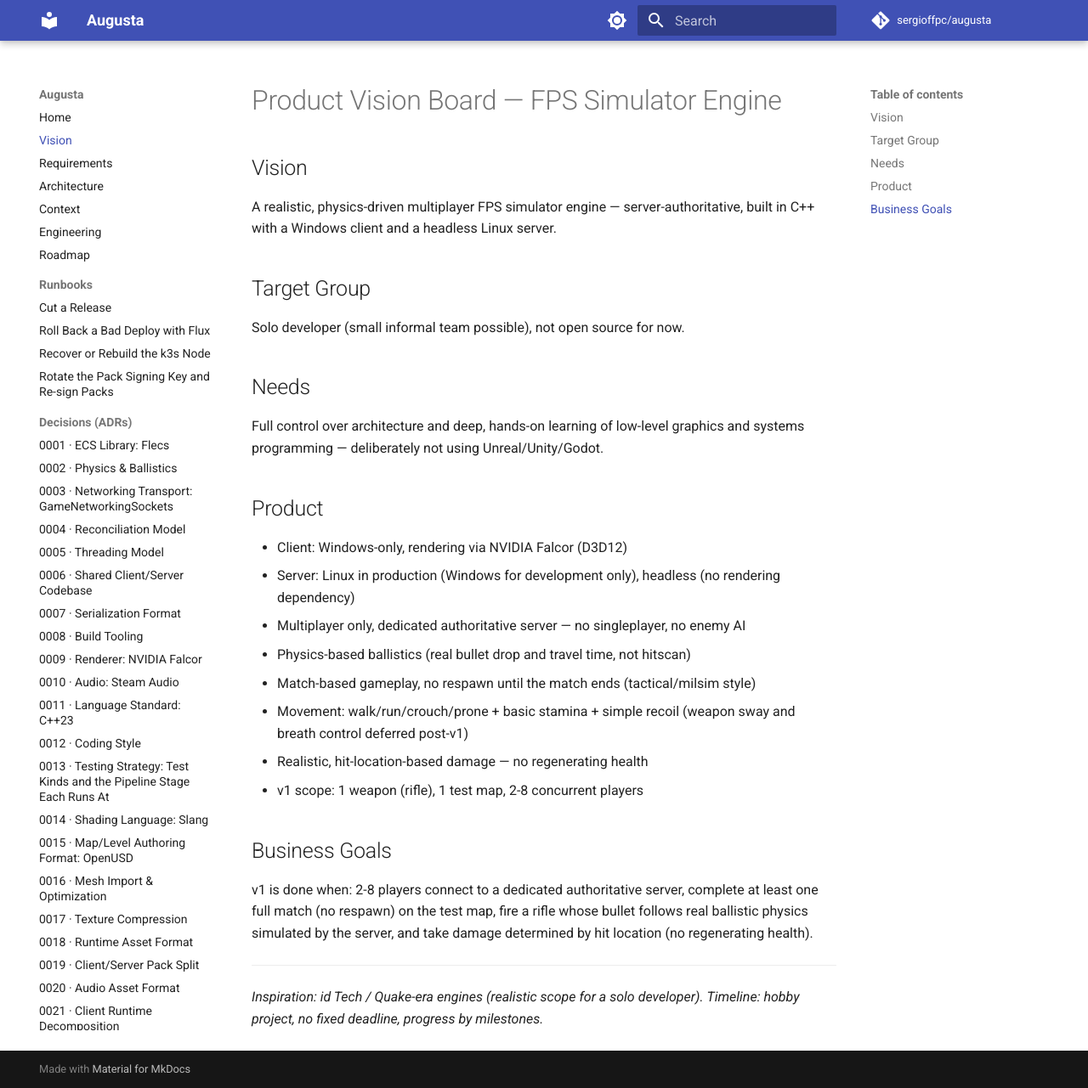
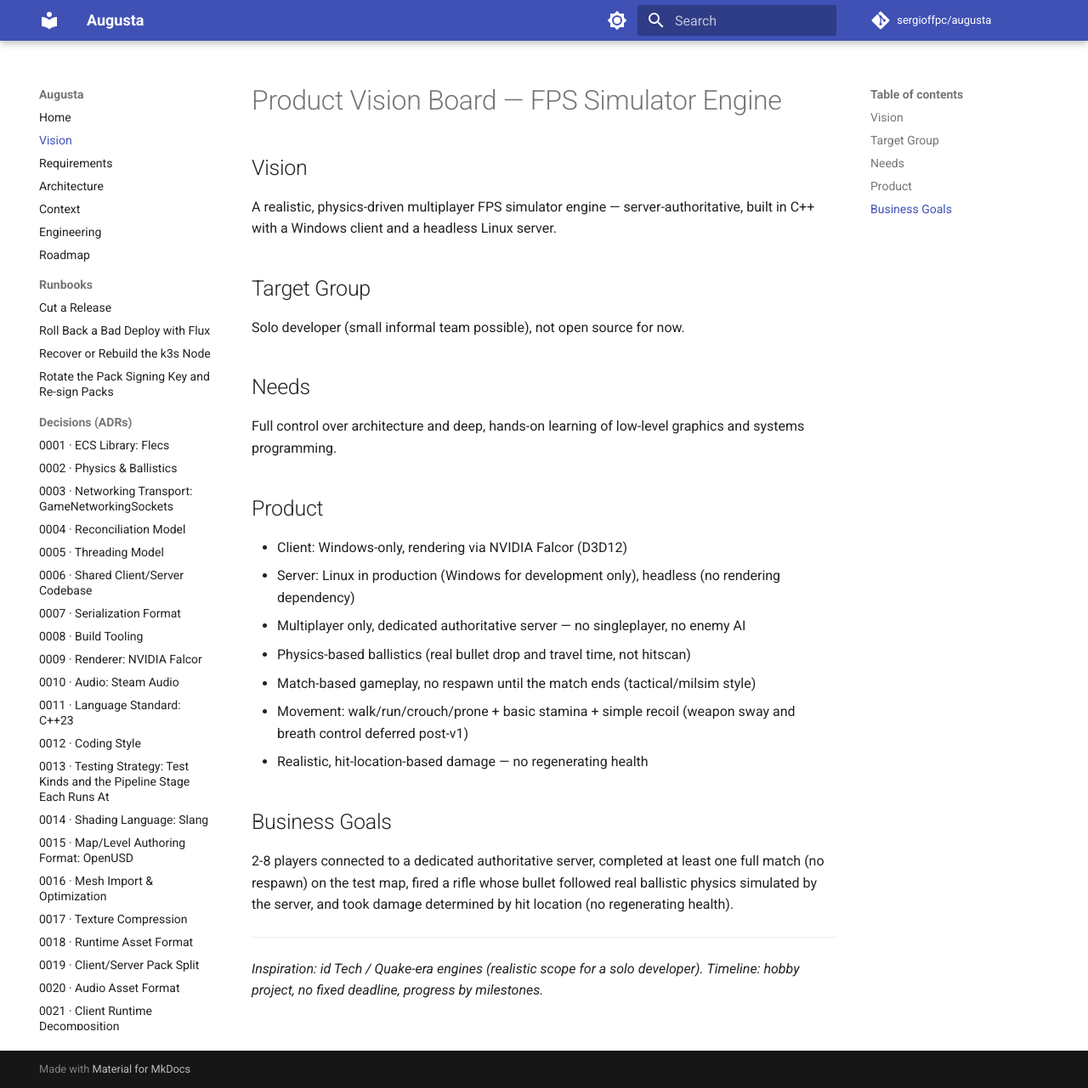
Before and after one commit to sergioffpc/augusta, an MkDocs documentation site: the page built from docs/VISION.md, in a window 1280 px wide and 1281 px high. Shown: the whole window at 85% size. Built offline with MkDocs 1.6.1 and Material for MkDocs 9.7.7, drawn with Linux system fonts in a browser that asks for light colours; comment, search, counter and statistics services are not loaded.

Commit message:
docs(vision): record v1 as met and drop its scope line
The Business Goals now state the v1 criteria as achieved, the Product list
drops the v1 scope line, and the Needs drop the aside about not using an
off-the-shelf engine.

Co-Authored-By: Claude Opus 5.5 <noreply@anthropic.com>

```diff
--- a/docs/VISION.md
+++ b/docs/VISION.md
@@ -13,7 +13,7 @@ Solo developer (small informal team possible), not open source for now.
 ## Needs
 
 Full control over architecture and deep, hands-on learning of low-level graphics
-and systems programming — deliberately not using Unreal/Unity/Godot.
+and systems programming.
 
 ## Product
 
@@ -27,14 +27,13 @@ and systems programming — deliberately not using Unreal/Unity/Godot.
 - Movement: walk/run/crouch/prone + basic stamina + simple recoil (weapon sway
   and breath control deferred post-v1)
 - Realistic, hit-location-based damage — no regenerating health
-- v1 scope: 1 weapon (rifle), 1 test map, 2-8 concurrent players
 
 ## Business Goals
 
-v1 is done when: 2-8 players connect to a dedicated authoritative server,
-complete at least one full match (no respawn) on the test map, fire a rifle
-whose bullet follows real ballistic physics simulated by the server, and take
-damage determined by hit location (no regenerating health).
+2-8 players connected to a dedicated authoritative server, completed at least
+one full match (no respawn) on the test map, fired a rifle whose bullet followed
+real ballistic physics simulated by the server, and took damage determined by
+hit location (no regenerating health).
 
 ---
 
```
